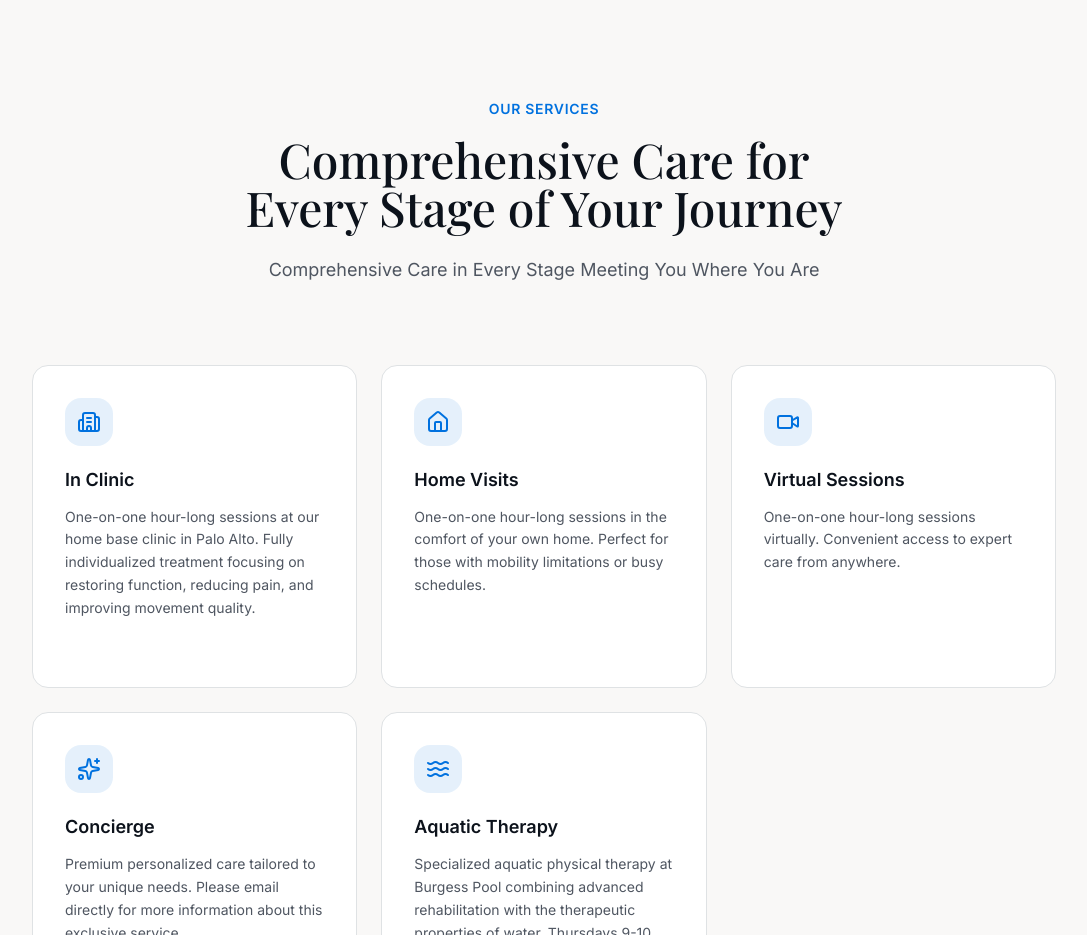
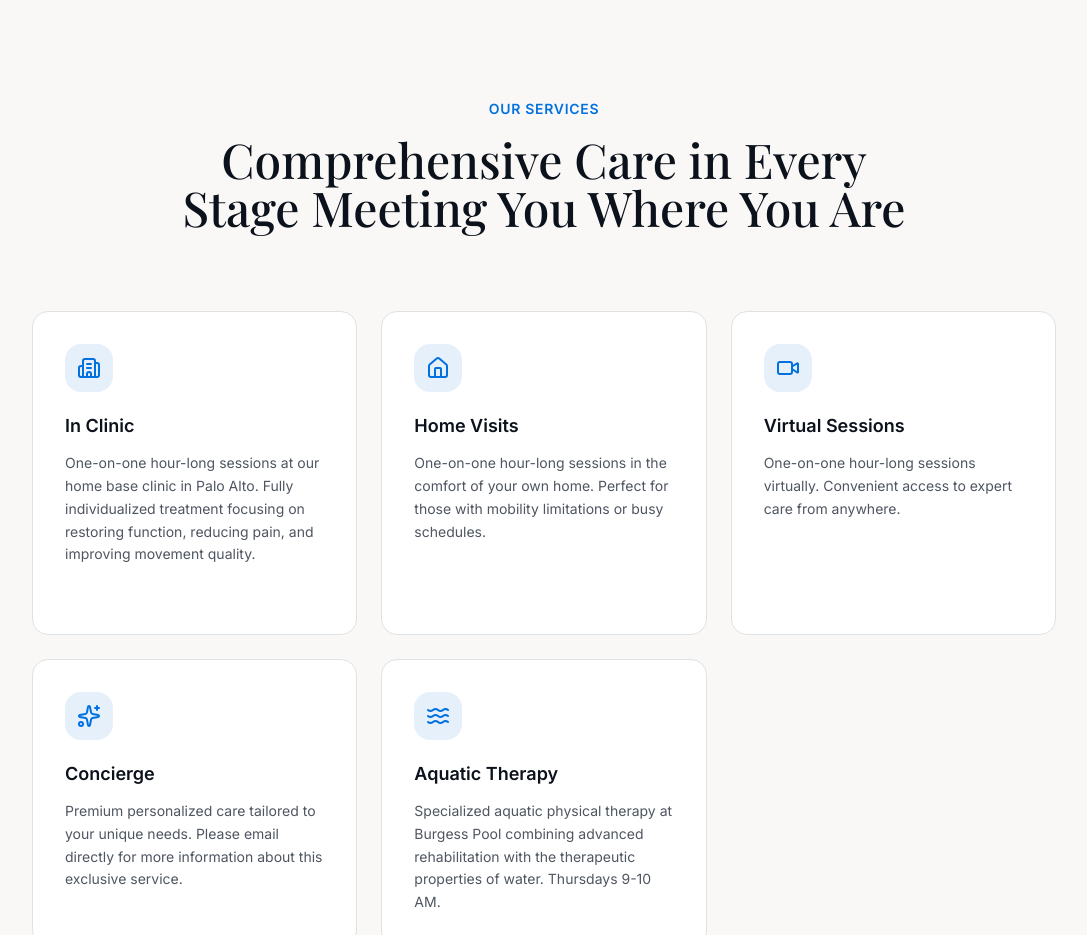
Before and after one commit to tonycasaccia/juliet-pt, a Next.js app: page / in a window 1280 px wide. Shown: the part 3040-3975 px from the top of the page, without its empty margins (96-1183 px from the left). Built offline with nearby package versions, Linux system fonts and the light colour scheme; a web font is replaced by a local one.

Commit message:
feat: refactor services component text for clarity
Updated service descriptions for better user understanding

```diff
--- a/components/services.tsx
+++ b/components/services.tsx
@@ -54,11 +54,8 @@ export function Services() {
             Our Services
           </p>
           <h2 className="font-serif text-3xl sm:text-4xl lg:text-5xl font-medium text-foreground mb-6 text-balance">
-            Comprehensive Care for Every Stage of Your Journey
+            Comprehensive Care in Every Stage Meeting You Where You Are
           </h2>
-          <p className="text-lg text-muted-foreground leading-relaxed">
-            Comprehensive Care in Every Stage Meeting You Where You Are
-          </p>
         </div>
 
         {/* Services grid */}
```
